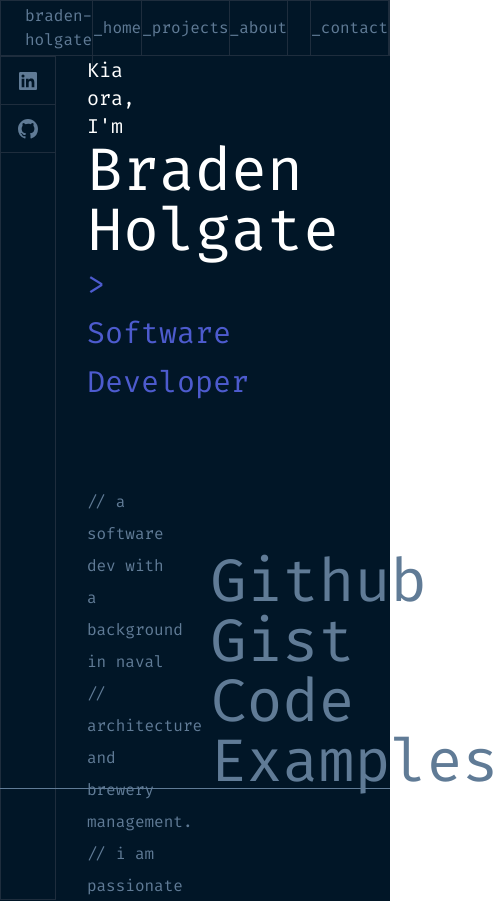
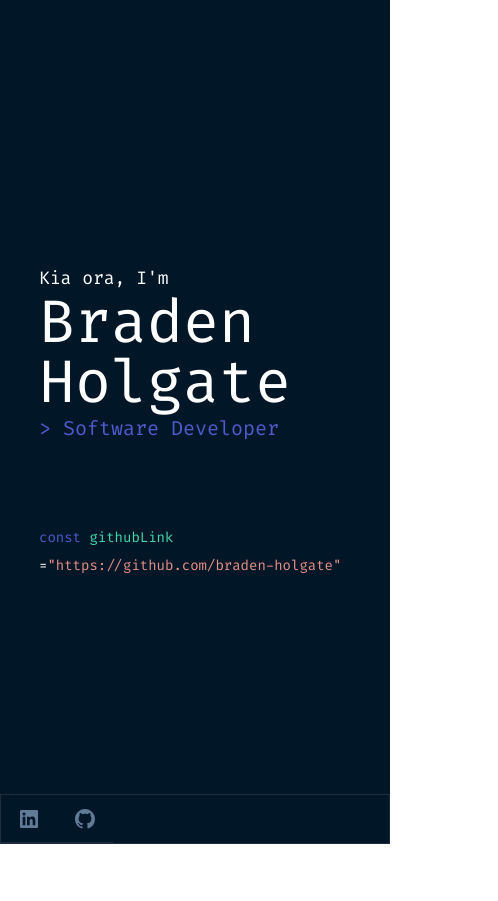
Before and after one commit to braden-holgate/jamstack-portfolio, a Next.js app: page / in a window 390 px wide. Shown: the top 901 px of the page, 498 px wide, since content can reach past the window. After the commit the page ends 844 px from the top, so only its background shows below. Built offline with nearby package versions, Linux system fonts and the light colour scheme.

Commit message:
index page made mobile first responsive

```diff
--- a/components/ContactSideBar.tsx
+++ b/components/ContactSideBar.tsx
@@ -6,7 +6,7 @@ type Props = {}
 
 function ContactSideBar ({}: Props) {
   return (
-    <div className='fixed top-14 left-0 w-14 h-full border border-solid border-lines flex flex-col items-center'>
+    <div className='fixed flex items-center bottom-0 w-screen border border-solid border-lines xl:top-14 xl:left-0 xl:w-14 xl:h-full xl:flex-col '>
       <a href='https://www.linkedin.com/in/braden-holgate-59a2068a/' target='_blank' className= 'w-14 h-12 flex flex-col items-center justify-center border-b border-lines'>
         <Image src='/linkedin-box-fill.svg' height={24} width={24} /></a>
       <a href='https://github.com/braden-holgate' target='_blank' className= 'w-14 h-12 flex flex-col items-center justify-center border-b border-lines'>
--- /dev/null
+++ b/components/IndexCopy.tsx
@@ -0,0 +1,59 @@
+import type { NextPage } from 'next'
+import Head from 'next/head'
+import Image from 'next/image'
+import Layout, { siteTitle } from '../components/Layout'
+import Link from 'next/link'
+
+const Home: NextPage = () => {
+  return (
+    <Layout home>
+      <main className='flex flex-1 flex-row w-full basis-full items-center justify-evenly px-14'>
+        <section className='flex flex-col text-left w-4/12'>
+          <p className='text-xl text-secondary-white' >Kia ora, I'm</p>
+          <p className="text-6xl text-secondary-white">Braden Holgate</p>
+          <p className='text-3xl text-secondary-purple leading-relaxed'>{'>'} Software Developer</p>
+          <p className="mt-20 leading-loose">
+            // a software dev with a background in naval <br></br>// architecture and brewery management.
+          </p>
+          <p className='leading-loose'>
+            // i am passionate about coding, paragliding, climate <br></br>// tech, and economics.
+          </p>
+          <p className='leading-loose'><span className='text-secondary-purple'>const</span>
+           <span className='text-accent-green'>githubLink </span>
+          <span className='text-secondary-white'>=</span>
+           <span className='text-accent-rust'>"https://github.com/braden-holgate"</span></p>
+        </section>
+        <section className='flex flex-col justify-start text-left w-1/3'>
+          <p className="text-6xl">Github Gist Code Examples</p>
+        </section>
+      </main>
+
+    </Layout>
+  )
+
+}
+
+export default Home
+
+
+export default function Layout({ children, home }) {
+  const name: string = 'Braden Holgate'
+  return (
+    <div className='flex min-h-screen min-w-screen flex-col items-start justify-center
+     box-border bg-primary-light text-secondary-grey'>
+      <Head>
+        <title>Braden Holgate - Dev</title>
+        <meta
+          name='description'
+          content='Showcasing and journaling on my projects'
+        />
+        <meta name='og:title' content={siteTitle} />
+      </Head>
+      <NavBar />
+      <ContactSideBar />
+      {children}
+      <footer className="sticky bottom-0 flex h-14 w-full items-center justify-center border-t">
+      </footer>
+    </div>
+  )
+}
--- a/components/Layout.tsx
+++ b/components/Layout.tsx
@@ -22,7 +22,7 @@ export default function Layout({ children, home }) {
       <NavBar />
       <ContactSideBar />
       {children}
-      <footer className="sticky bottom-0 flex h-14 w-full items-center justify-center border-t">
+      <footer className="hidden xl:flex sticky bottom-0  h-14 w-full items-center justify-center border-t">
       </footer>
     </div>
   )
--- a/components/NavBar.tsx
+++ b/components/NavBar.tsx
@@ -3,12 +3,16 @@ import Link from 'next/link'
 
 export default function NavBar() {
   return (
-    <nav className='sticky top-0 h-14 flex w-full border border-solid border-lines text-center items-center' >
-      <Link href=''>
+    <>
+      <nav>
+
+      </nav>
+      <nav className='hidden xl:flex sticky top-0 h-14  w-full border border-solid border-lines text-center items-center' >
+        <Link href='/'>
           <a className= 'w-80 py-4 pl-6 border-r border-lines text-left'>braden-holgate</a>
         </Link>
-      <Link href=''>
-        <a className='basis-1/12 py-4 border-r border-lines'>_home</a>
+        <Link href='/'>
+          <a className='basis-1/12 py-4 border-r border-lines' aria-current='true'>_home</a>
         </Link>
         <Link href=''>
           <a className='basis-1/12 py-4 border-r border-lines'>_projects</a>
@@ -23,5 +27,6 @@ export default function NavBar() {
           <a className='basis-1/12 py-4 border-r border-lines'>_contact</a>
         </Link>
       </nav>
+    </>
   )
 }
--- a/pages/index.tsx
+++ b/pages/index.tsx
@@ -7,24 +7,27 @@ import Link from 'next/link'
 const Home: NextPage = () => {
   return (
     <Layout home>
-      <main className='flex flex-1 flex-row w-full basis-full items-center justify-evenly px-14'>
-        <section className='flex flex-col text-left w-4/12'>
-          <p className='text-xl text-secondary-white' >Kia ora, I'm</p>
-          <p className="text-6xl text-secondary-white">Braden Holgate</p>
-          <p className='text-3xl text-secondary-purple leading-relaxed'>{'>'} Software Developer</p>
-          <p className="mt-20 leading-loose">
+      <main className='flex flex-1 flex-col w-full basis-full items-center justify-evenly xl:px-14 xl:flex-row'>
+        <section className='flex flex-col text-left w-4/5 xl:w-4/12'>
+          <p className='text-lg xl:text-xl text-secondary-white' >Kia ora, I'm</p>
+          <p className="text-6xl xl:text-6xl text-secondary-white">Braden Holgate</p>
+          <p className='text-xl mb-20 xl:text-3xl xl:mb-20 text-secondary-purple leading-relaxed'>{'>'} Software Developer</p>
+          <p className="hidden md:block leading-loose">
             // a software dev with a background in naval <br></br>// architecture and brewery management.
           </p>
-          <p className='leading-loose'>
-            // i am passionate about coding, paragliding, climate <br></br>// tech, and economics.
+          <p className='hidden md:block leading-loose'>
+            // i am think about coding, paragliding, climate <br></br>// tech, and economics.
           </p>
-          <p className='leading-loose'><span className='text-secondary-purple'>const</span> <span className='text-accent-green'>githubLink </span>
-          <span className='text-secondary-white'>=</span> <span className='text-accent-rust'>"https://github.com/braden-holgate"</span></p>
+          <p className='text-sm md:text-base leading-loose'><span className='text-secondary-purple'>const </span>
+           <span className='text-accent-green'>githubLink </span>
+          <span className='text-secondary-white'>=</span>
+           <span className='text-accent-rust'>"https://github.com/braden-holgate"</span></p>
         </section>
-        <section className='flex flex-col justify-start text-left w-1/3'>
+        <section className='hidden text-left justify-start xl:flex xl:flex-col xl:w-1/3'>
           <p className="text-6xl">Github Gist Code Examples</p>
         </section>
       </main>
+
     </Layout>
   )
 
```
Also changed, not shown: pages/AboutMe.tsx (added), pages/Projects.tsx (added), public/menu-line.svg (added). Lines whose indentation alone changed are shown as unchanged.
